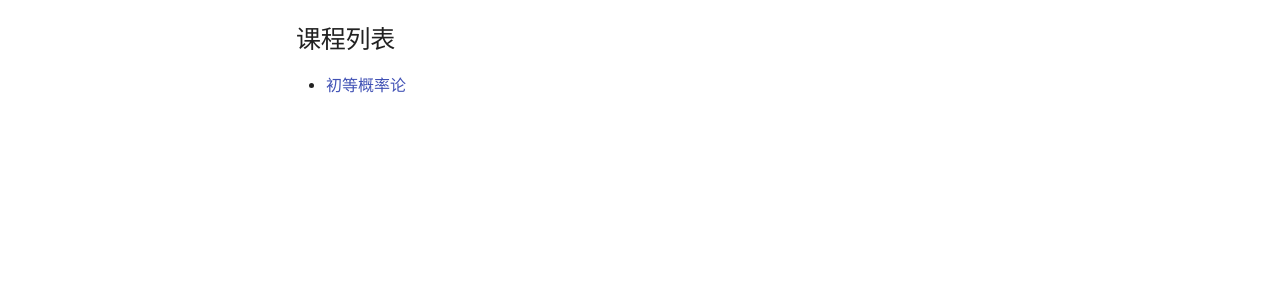
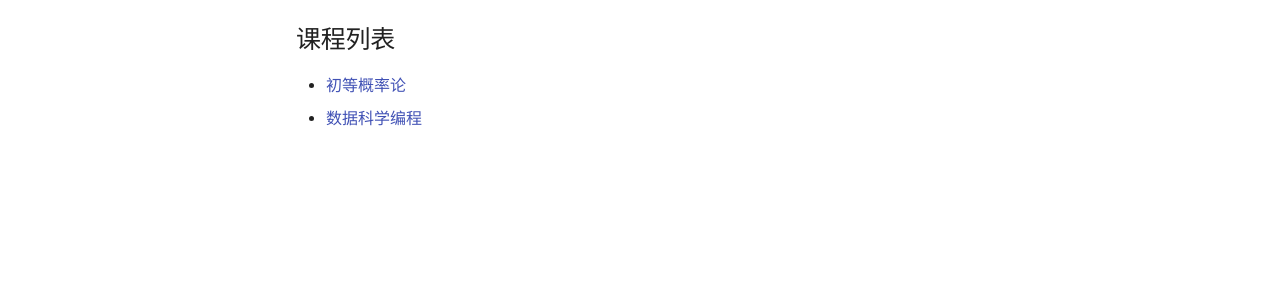
Before and after one commit to Sonnette51/stat_notes_sonnette, an MkDocs documentation site: the page built from docs/index.md, in a window 1280 px wide. Shown: the part 206-506 px from the top of the page. Built offline with MkDocs 1.6.1 and Material for MkDocs 9.7.7, drawn with Linux system fonts in a browser that asks for light colours.

Commit message:
Add data science programming course to index

```diff
--- a/docs/index.md
+++ b/docs/index.md
@@ -3,3 +3,4 @@
 ## 课程列表
 
 - [初等概率论](初等概率论/index.md)
+- [数据科学编程](数据科学编程/index.md)
```
